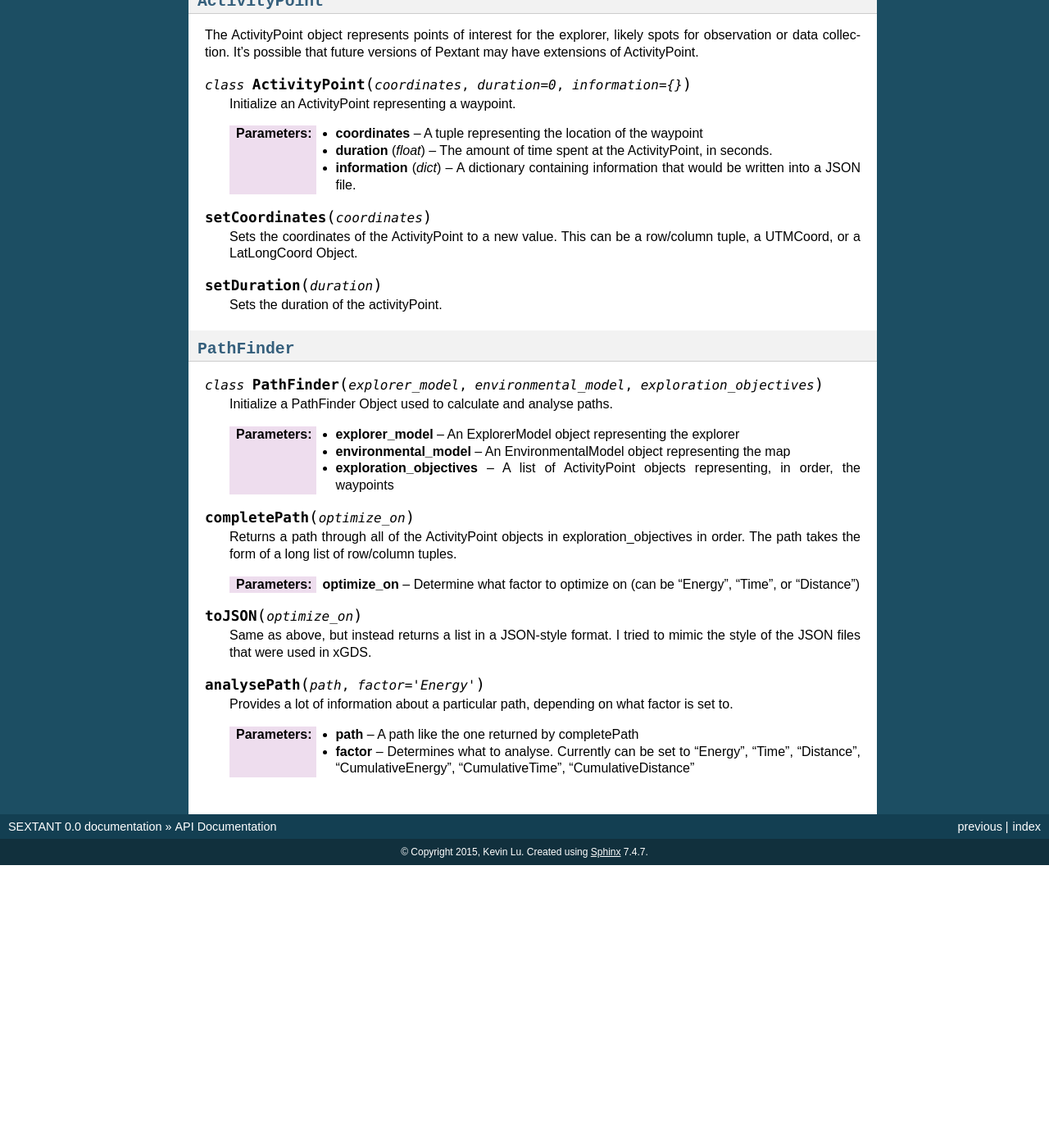
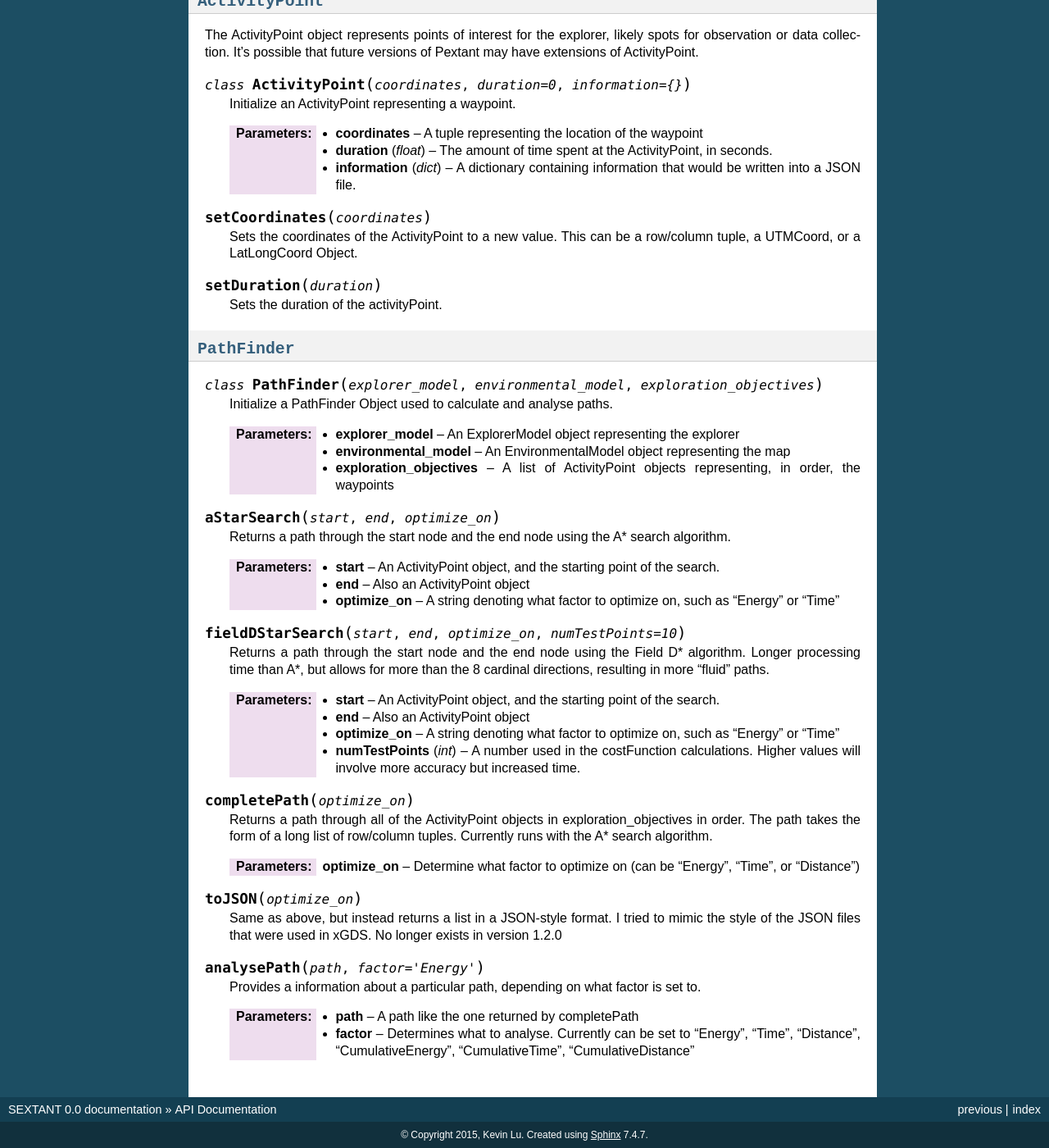
Before and after one commit to norheim/pextant, a Sphinx documentation site: the page built from docs/API-documentation.rst, in a window 1280 px wide and 1400 px high, scrolled down 2868 px. Shown: the whole window at 82% size. Built offline with Sphinx 7.4.7, drawn with Linux system fonts in a browser that asks for light colours; pages that are not in the unit, such as notebooks, are missing from menus; before the commit the page ends 3923 px from its top, so only the background shows below that; some of the changed text lies outside the part shown.

Commit message:
Updates to documentation

```diff
--- a/docs/API-documentation.rst
+++ b/docs/API-documentation.rst
@@ -196,21 +196,40 @@ have extensions of ActivityPoint.
 	:param environmental_model: An EnvironmentalModel object representing the map
 	:param exploration_objectives: A list of ActivityPoint objects representing, in order, the waypoints
 
+.. py:method:: aStarSearch(start, end, optimize_on)
+
+	Returns a path through the start node and the end node using the A* search algorithm.
+
+	:param start: An ActivityPoint object, and the starting point of the search.
+	:param end: Also an ActivityPoint object
+	:param optimize_on: A string denoting what factor to optimize on, such as "Energy" or "Time"
+
+.. py:method:: fieldDStarSearch(start, end, optimize_on, numTestPoints = 10)
+
+	Returns a path through the start node and the end node using the Field D* algorithm.
+	Longer processing time than A*, but allows for more than the 8 cardinal directions, resulting in
+	more "fluid" paths.
+
+	:param start: An ActivityPoint object, and the starting point of the search.
+	:param end: Also an ActivityPoint object
+	:param optimize_on: A string denoting what factor to optimize on, such as "Energy" or "Time"
+	:param int numTestPoints: A number used in the costFunction calculations. Higher values will involve more accuracy but increased time.
+
 .. py:method:: completePath(optimize_on)
 
 	Returns a path through all of the ActivityPoint objects in exploration_objectives in order. The path takes the form
-	of a long list of row/column tuples.
+	of a long list of row/column tuples. Currently runs with the A* search algorithm.
 
 	:param optimize_on: Determine what factor to optimize on (can be "Energy", "Time", or "Distance")
 
 .. py:method:: toJSON(optimize_on)
 
 	Same as above, but instead returns a list in a JSON-style format. I tried to mimic the style of the JSON
-	files that were used in xGDS.
+	files that were used in xGDS. No longer exists in version 1.2.0
 
 .. py:method:: analysePath(path, factor = "Energy")
 
-	Provides a lot of information about a particular path, depending on what factor is set to.
+	Provides a information about a particular path, depending on what factor is set to.
 
 	:param path: A path like the one returned by completePath
 	:param factor: Determines what to analyse. Currently can be set to "Energy", "Time", "Distance",
```
